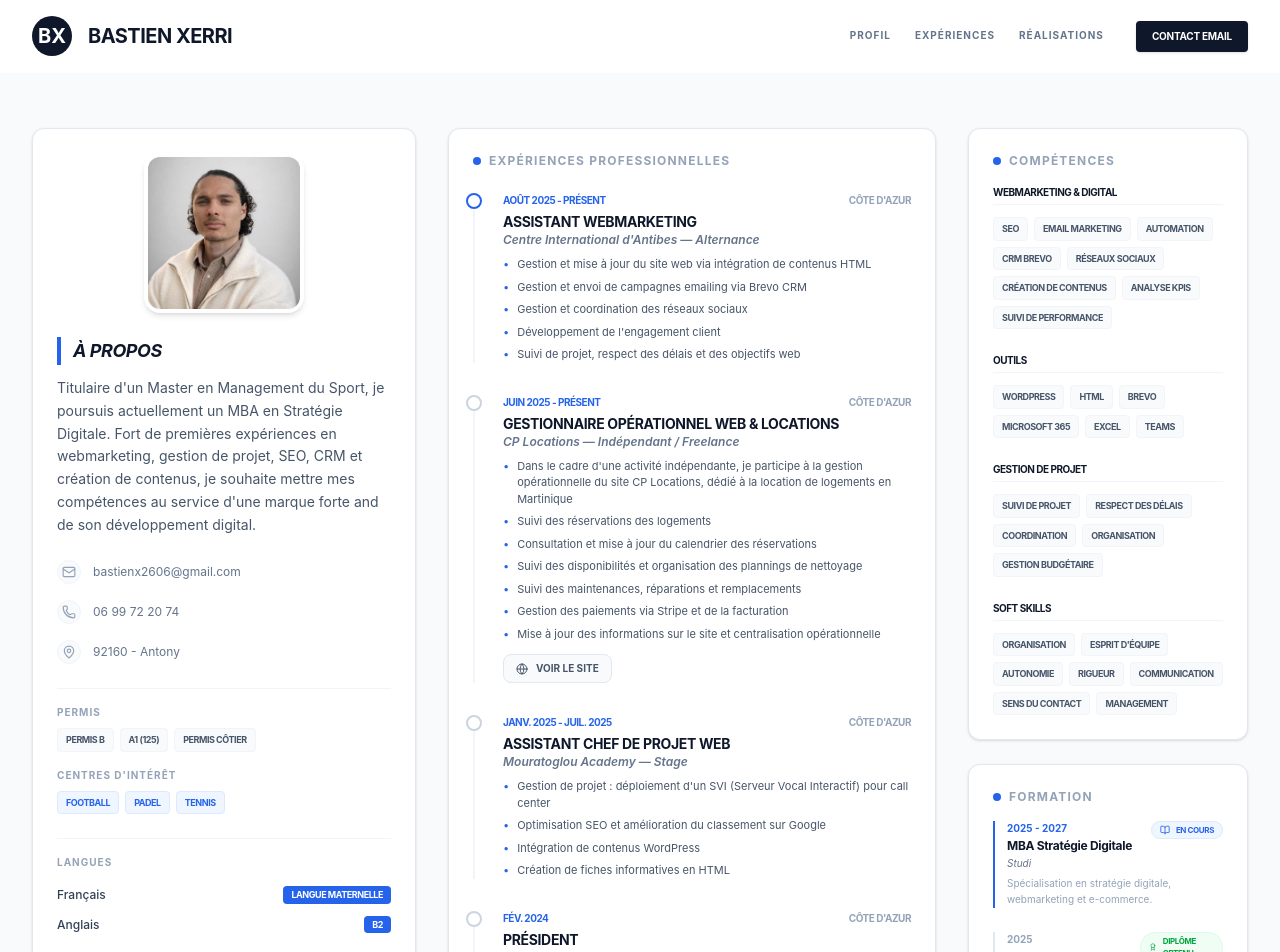
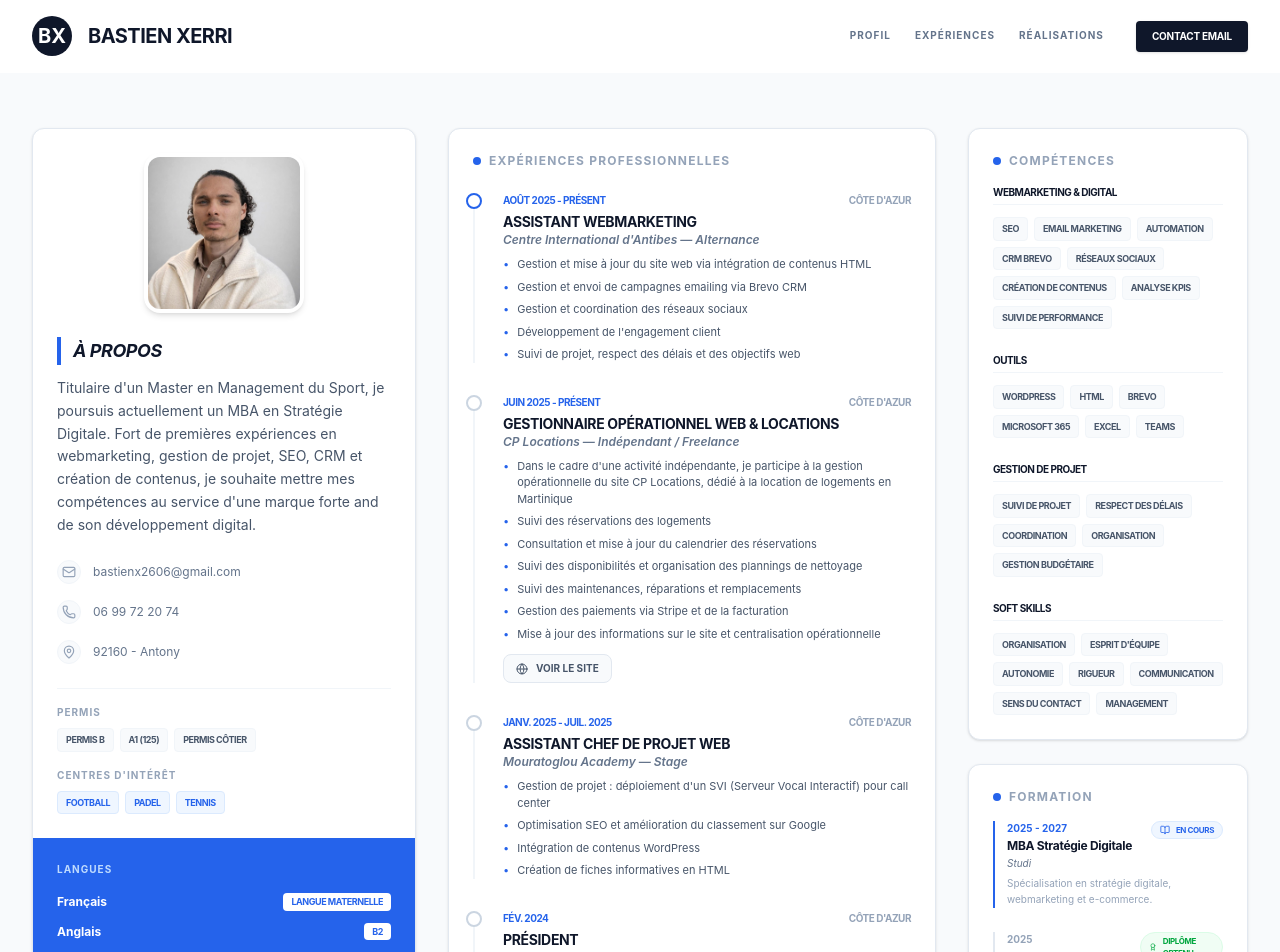
Before and after one commit to bastienx2606-create/Bastien-XERRI, a React (Vite) app: page / in a window 1280 px wide. Shown: the top 952 px of the page. Built offline with nearby package versions, Linux system fonts and the light colour scheme.

Commit message:
Apply full blue block to languages section within About card

```diff
--- a/src/App.tsx
+++ b/src/App.tsx
@@ -190,13 +190,13 @@ export default function App() {
             </div>
 
             {/* Langues */}
-            <div className="mt-6 pt-4 border-t border-slate-100">
-              <p className="text-[10px] font-bold uppercase tracking-widest text-slate-400 mb-4">Langues</p>
+            <div className="mt-6 -mx-6 -mb-6 p-6 bg-blue-600 rounded-b-xl text-white">
+              <p className="text-[10px] font-bold uppercase tracking-widest text-blue-200 mb-4">Langues</p>
               <div className="space-y-3">
                 {CV_DATA.languages.map((lang) => (
                   <div key={lang.name} className="flex justify-between items-center">
-                    <span className="text-xs font-medium text-slate-700">{lang.name}</span>
-                    <span className="text-[9px] font-bold px-2 py-0.5 rounded bg-blue-600 text-white uppercase tracking-tighter">
+                    <span className="text-xs font-bold">{lang.name}</span>
+                    <span className="text-[9px] font-bold px-2 py-0.5 rounded bg-white text-blue-600 uppercase tracking-tighter">
                       {lang.level.toUpperCase()}
                     </span>
                   </div>
```
